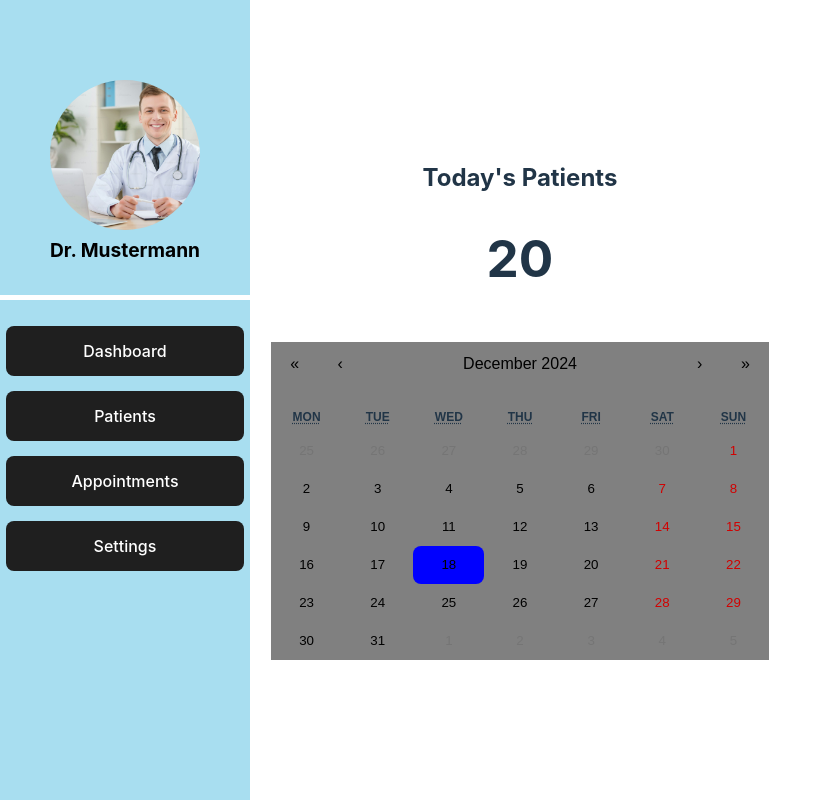
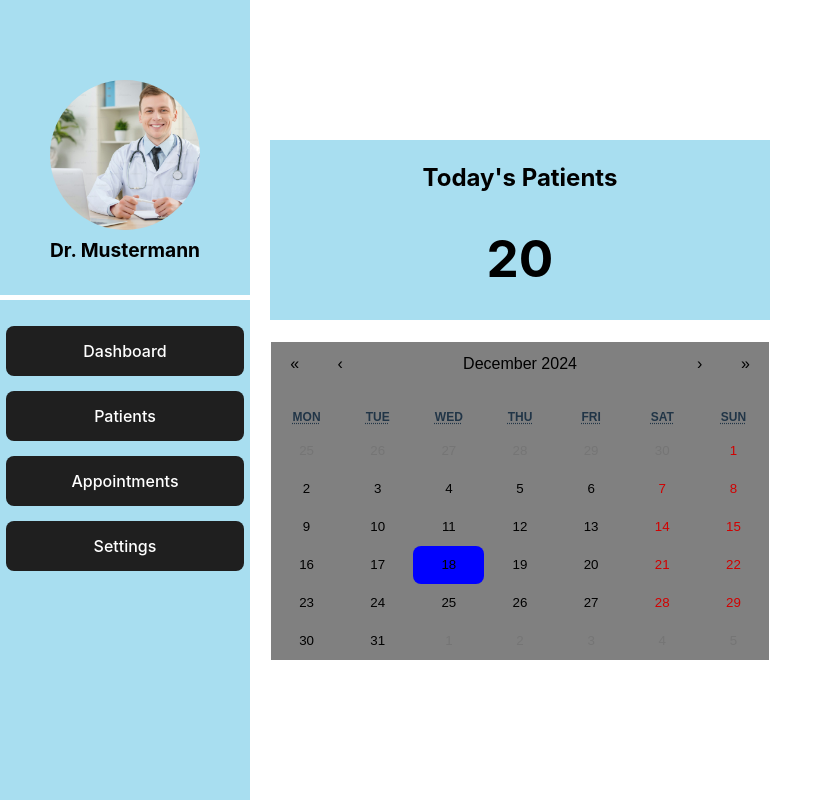
Before and after one commit to Saugat-Pandey/MedicalDashboard, a React (Vite) app: page / in a window 1280 px wide. Shown: the whole page, without its empty margins (0-833 px from the left). Built offline with nearby package versions, Linux system fonts and the light colour scheme.

Commit message:
Background Color Today's Patients

```diff
--- a/src/components/CurrentDayPatients.css
+++ b/src/components/CurrentDayPatients.css
@@ -2,4 +2,6 @@
 #currentDayPatients {
   text-align: center;
   margin-top: 20px;
+  background-color: #a8def0;
+  color: black;
 }
```
